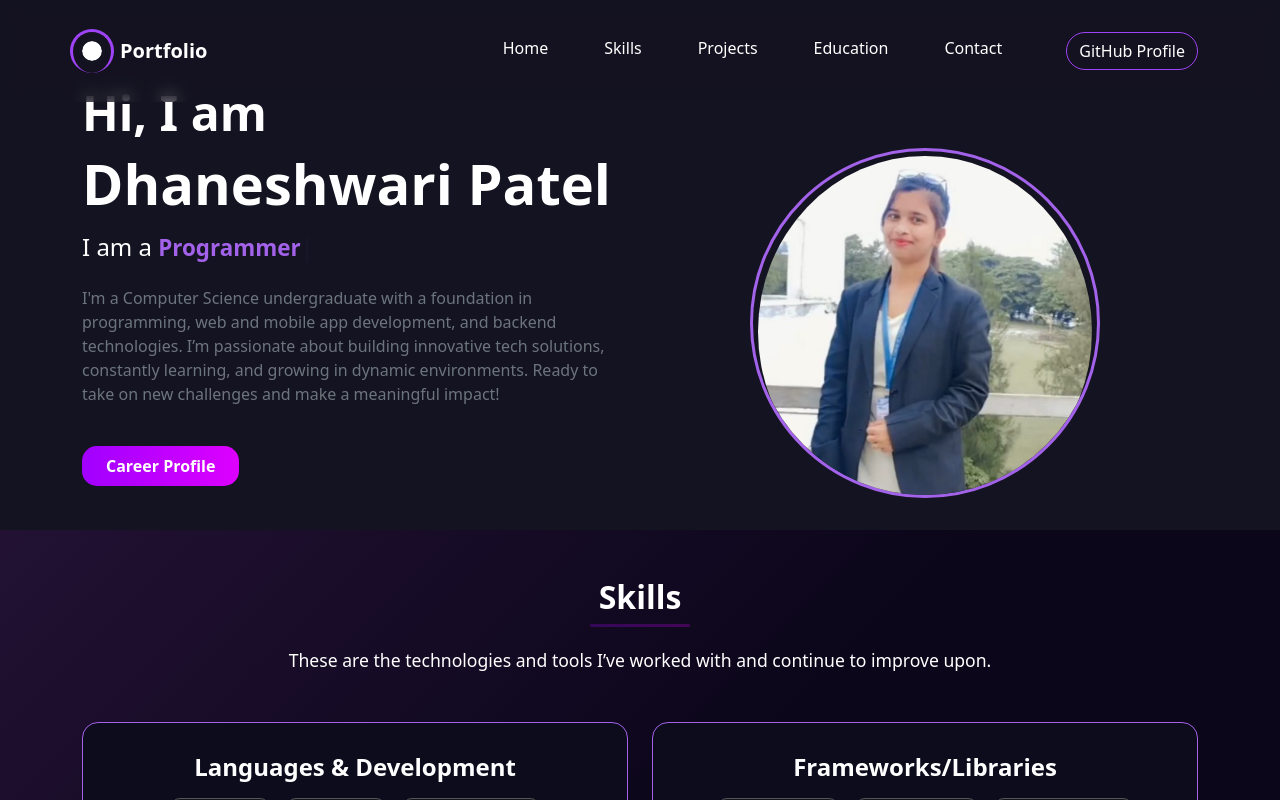
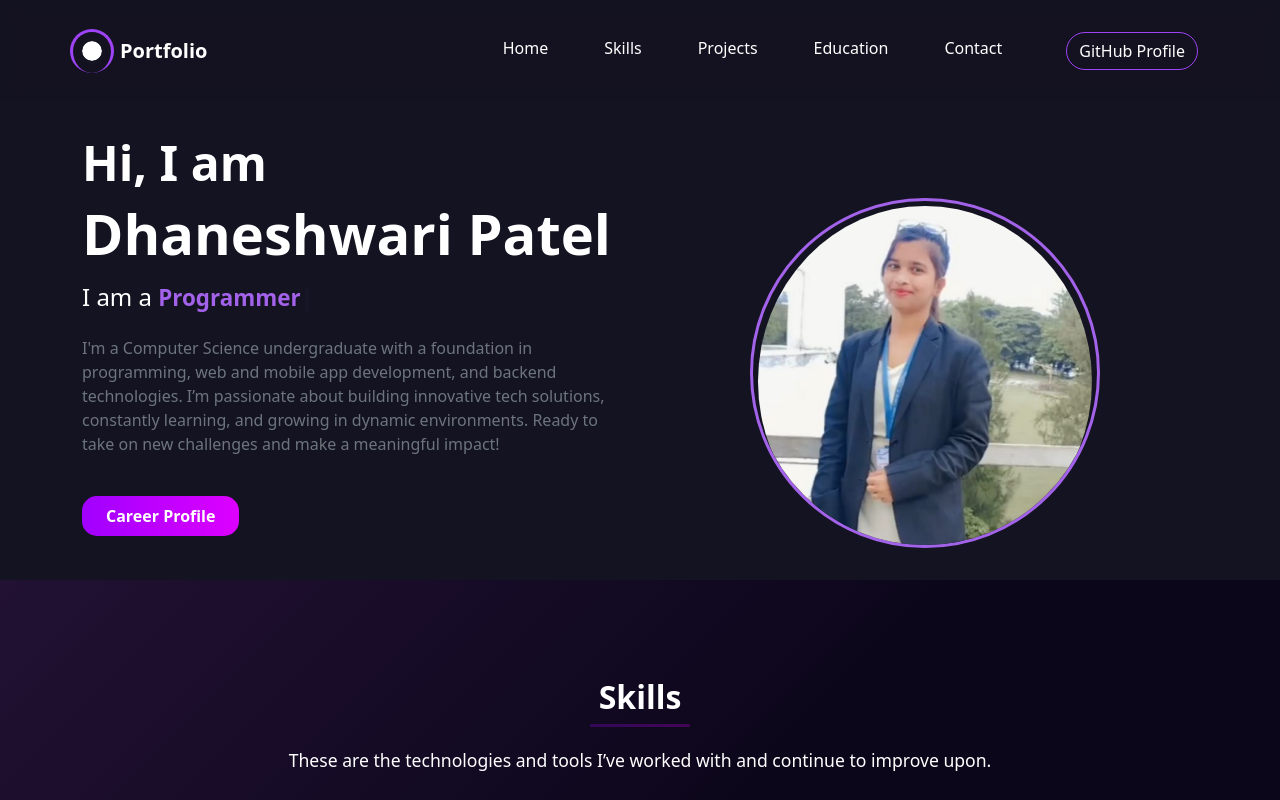
Before and after one commit to Dhaneshwari09/Portfolio, a React (Create React App) app: page / in a window 1280 px wide. Shown: the top 800 px of the page. Built offline with nearby package versions, Linux system fonts and the light colour scheme.

Commit message:
Commit updated files

```diff
--- a/src/components/CSS/Home.css
+++ b/src/components/CSS/Home.css
@@ -1,6 +1,6 @@
   .home-section {
   background-color: #141321;
-  min-height: 45vh;
+  min-height: 0vh;
   padding: 30px 0; /* start hi kam se */
 }
 
@@ -45,12 +45,15 @@
   width: 350px;
   height: 350px;
   overflow: hidden;
-  margin-top: 20px; /* kam top space */
+  margin-top: 0px; /* kam top space */
 }
+.text-center{
+    margin-top: 50px;
+  }
 @media (max-width: 1700px) {
   .home-section {
   background-color: #141321;
-  min-height: 50vh;
+  min-height: 0vh;
   padding: 30px 0; /* start hi kam se */
 }
 
@@ -62,7 +65,7 @@
 @media (max-width: 1220px) {
   .home-section {
   background-color: #141321;
-  min-height: 50vh;
+  min-height: 0vh;
   padding: 30px 0;
 }
 .image-wrapper {
@@ -78,7 +81,7 @@
     padding: 25px 0;
   }
   .image-wrapper {
-    margin-top: 15px;
+    margin-top: 0px;
   }
 }
 /* Tablets & small screens */
```
